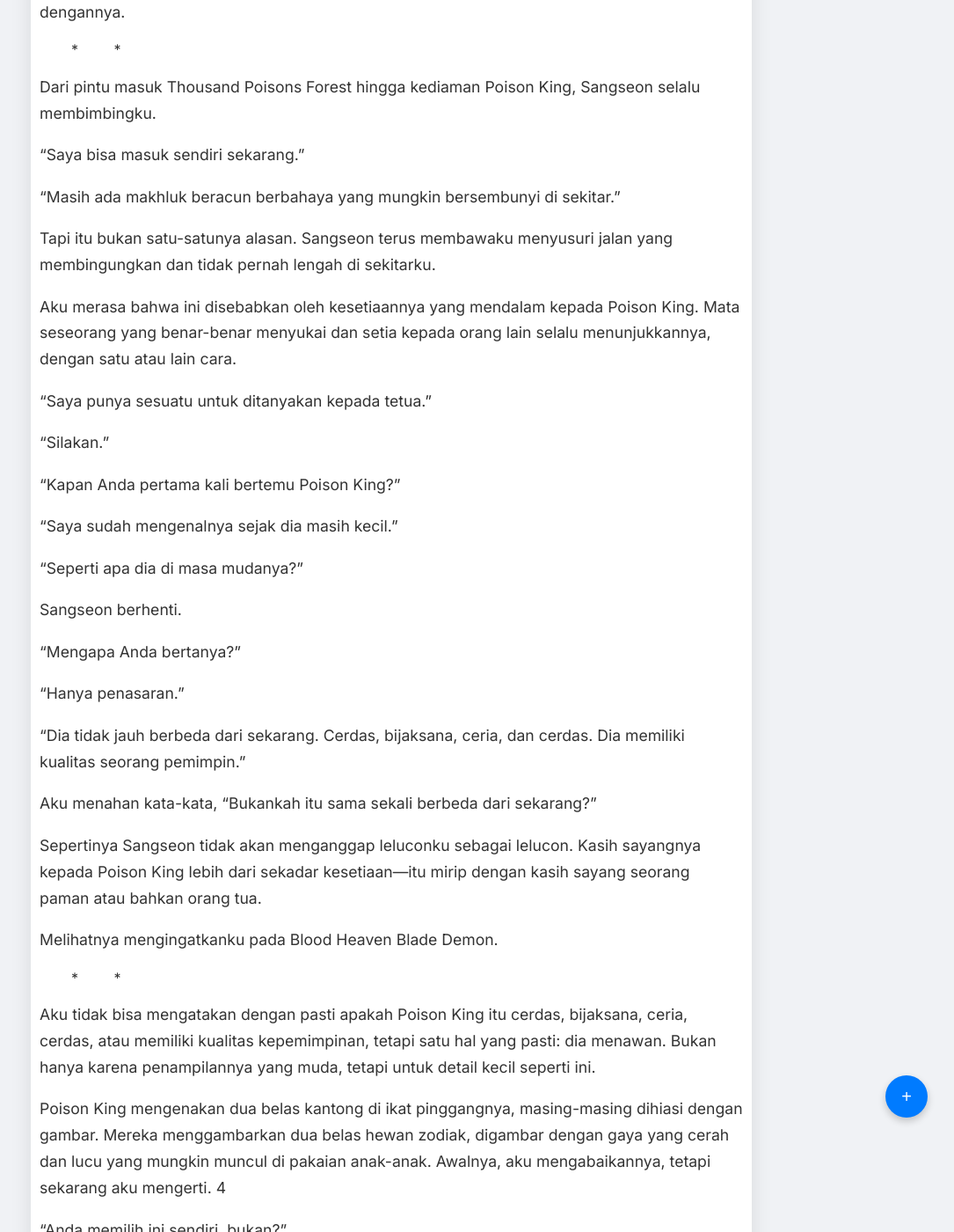
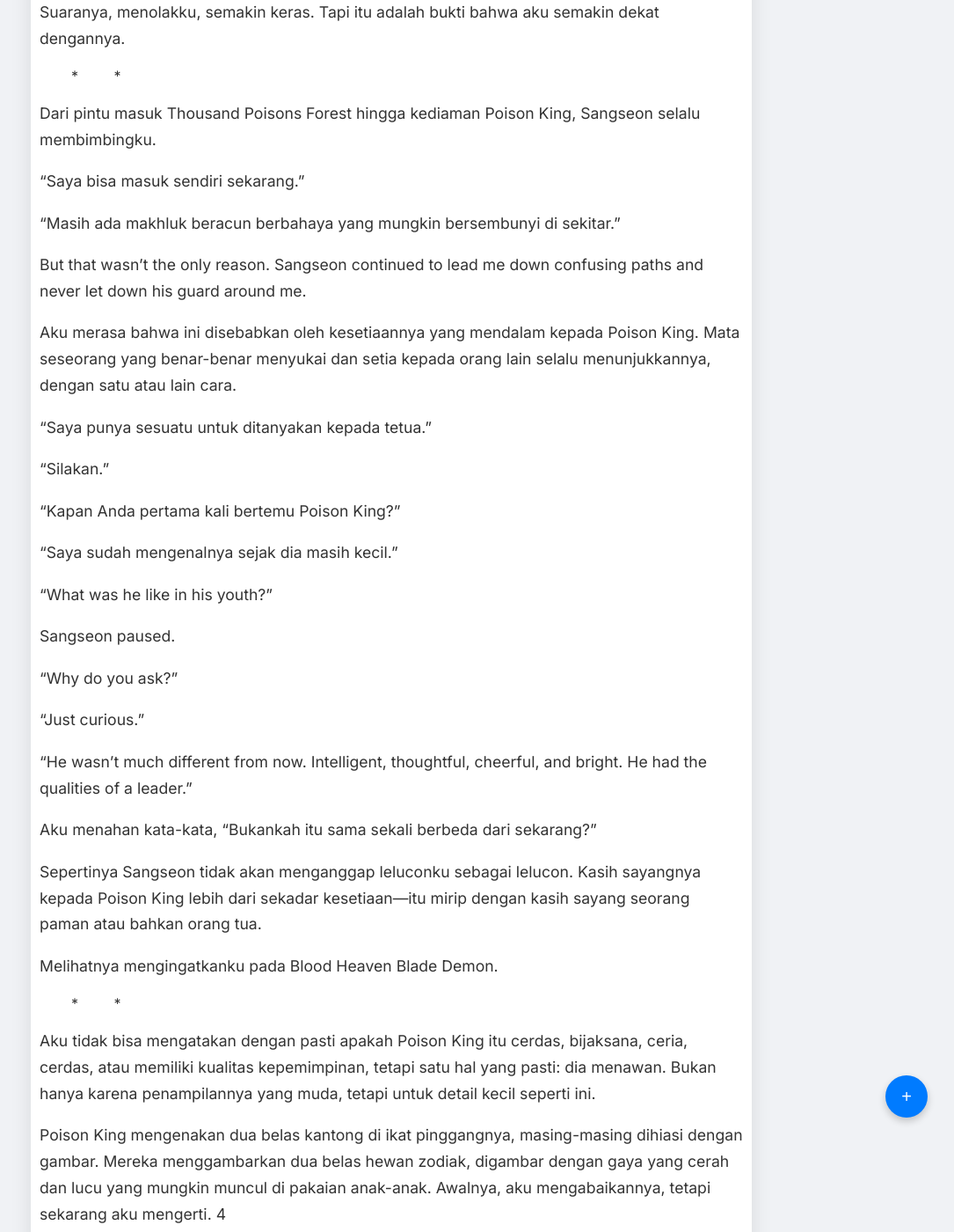
Before and after one commit to mieburungdara/subnovel, a Jekyll site: the page built from _posts/2025-11-09-chapter-212.md, in a window 1280 px wide and 1400 px high, scrolled down 5834 px. Shown: the whole window at 88% size, without its empty margins (195-1280 px from the left). Built offline with Jekyll 4.4.1, drawn with Linux system fonts in a browser that asks for light colours; some of the changed text lies outside the part shown.

Commit message:
docs: translate chapter 212

```diff
--- a/_posts/2025-11-09-chapter-212.md
+++ b/_posts/2025-11-09-chapter-212.md
@@ -69,7 +69,7 @@ Kemudian, Poison King berbicara kepada ular itu.
 
 Mendengar kata-katanya, Flower King Seven-Step Snake menundukkan kepalanya. Hampir seolah-olah ia mengerti dia, meskipun itu tampak mustahil.
 
-"Dan bukankah sudah kubilang jangan makan Guihwa Fruit dalam keadaan apa pun, tidak peduli apa? Mengapa kau tidak pernah mendengarkan? Apa kau ingin direndam dalam anggur api agar sadar?"
+"Dan bukankah sudah kubilang jangan makan Guihwa Fruit under any circumstances, no matter what? Why don’t you ever listen? Do you want to be soaked in fire wine to come to your senses?"
 
 Flower King Seven-Step Snake melingkarkan dirinya dan menyembunyikan kepalanya di dalam gulungan. Bisakah ia benar-benar memahami ucapan manusia? Itu pasti kebetulan. 3
 
@@ -139,7 +139,7 @@ Poison King berhenti dan melirikku.
 
 Ketika Anda menyesal, Anda meminta maaf dengan tulus. Aku tidak mencoba membenarkan tindakanku atau menjelaskan mengapa aku berperilaku seperti itu. Alasannya adalah untuk dipertimbangkan oleh orang yang memberikan maaf, bukan untuk orang yang meminta.
 
-Tapi apakah dia mendengarku atau tidak, dia sudah asyik melihat serangga beracun di pohon.
+But whether he heard me or not, he was already absorbed in looking at a poisonous insect on a tree.
 
 Melihat Poison King sekali lagi asyik dengan sesuatu, aku tidak bisa menahan senyum.
 
@@ -191,7 +191,7 @@ Dari pintu masuk Thousand Poisons Forest hingga kediaman Poison King, Sangseon s
 
 "Masih ada makhluk beracun berbahaya yang mungkin bersembunyi di sekitar."
 
-Tapi itu bukan satu-satunya alasan. Sangseon terus membawaku menyusuri jalan yang membingungkan dan tidak pernah lengah di sekitarku.
+But that wasn’t the only reason. Sangseon continued to lead me down confusing paths and never let down his guard around me.
 
 Aku merasa bahwa ini disebabkan oleh kesetiaannya yang mendalam kepada Poison King. Mata seseorang yang benar-benar menyukai dan setia kepada orang lain selalu menunjukkannya, dengan satu atau lain cara.
 
@@ -203,15 +203,15 @@ Aku merasa bahwa ini disebabkan oleh kesetiaannya yang mendalam kepada Poison Ki
 
 "Saya sudah mengenalnya sejak dia masih kecil."
 
-"Seperti apa dia di masa mudanya?"
+"What was he like in his youth?"
 
-Sangseon berhenti.
+Sangseon paused.
 
-"Mengapa Anda bertanya?"
+"Why do you ask?"
 
-"Hanya penasaran."
+"Just curious."
 
-"Dia tidak jauh berbeda dari sekarang. Cerdas, bijaksana, ceria, dan cerdas. Dia memiliki kualitas seorang pemimpin."
+"He wasn’t much different from now. Intelligent, thoughtful, cheerful, and bright. He had the qualities of a leader."
 
 Aku menahan kata-kata, "Bukankah itu sama sekali berbeda dari sekarang?"
 
```
